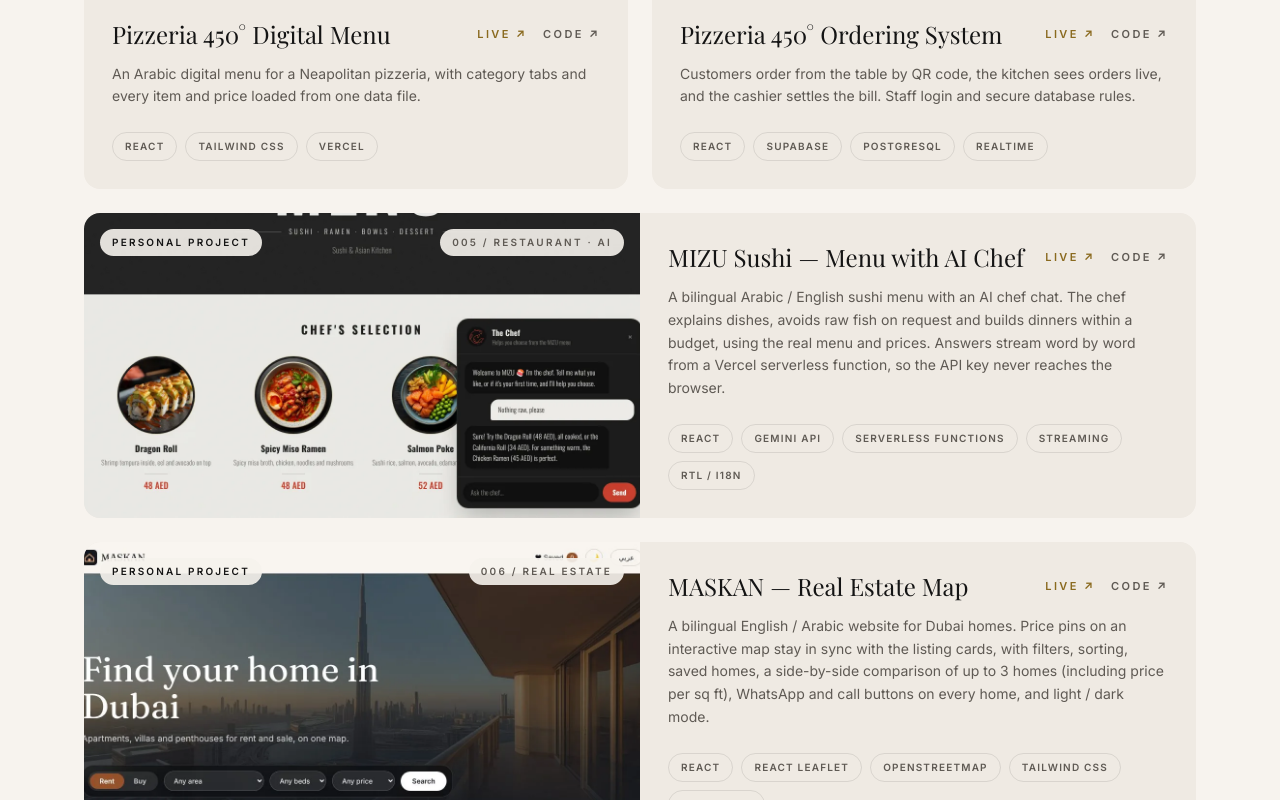
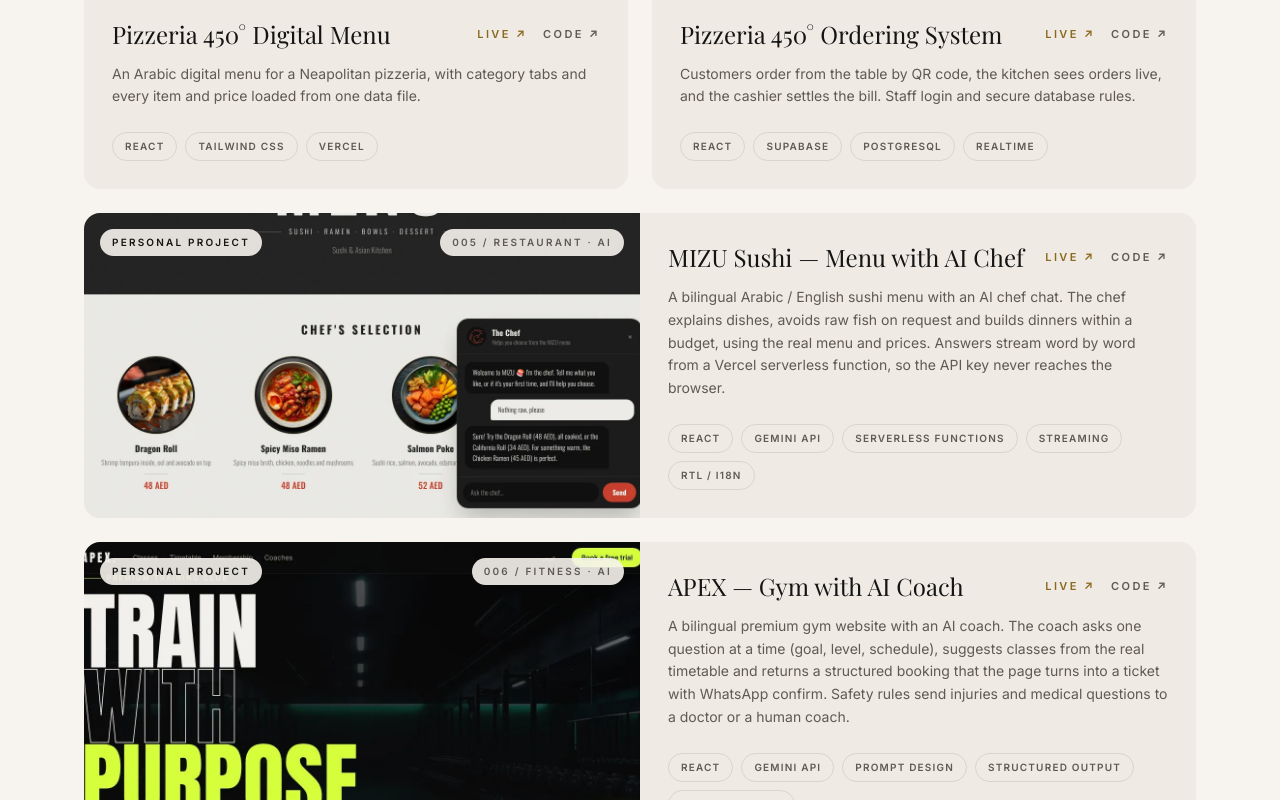
Before and after one commit to ayakhamaysa/portfolio, a React (Vite) app: page / in a window 1280 px wide. Shown: the part 2000-2800 px from the top of the page. Built offline with nearby package versions, Linux system fonts and the light colour scheme.

Commit message:
Add APEX gym project

```diff
--- a/src/data/projects.js
+++ b/src/data/projects.js
@@ -66,6 +66,18 @@ export const projects = [
     github: "https://github.com/ayakhamaysa/mizu-sushi",
   },
   {
+    title: "APEX — Gym with AI Coach",
+    badge: "Personal project",
+    category: "Fitness · AI",
+    size: "row",
+    description:
+      "A bilingual premium gym website with an AI coach. The coach asks one question at a time (goal, level, schedule), suggests classes from the real timetable and returns a structured booking that the page turns into a ticket with WhatsApp confirm. Safety rules send injuries and medical questions to a doctor or a human coach.",
+    tech: ["React", "Gemini API", "Prompt design", "Structured output", "Framer Motion"],
+    image: "/projects/apex.webp",
+    github: "https://github.com/ayakhamaysa/apex-gym",
+    live: "https://apex-six-jet.vercel.app",
+  },
+  {
     title: "MASKAN — Real Estate Map",
     badge: "Personal project",
     category: "Real estate",
```
Also changed, not shown: public/projects/apex.webp (added).
